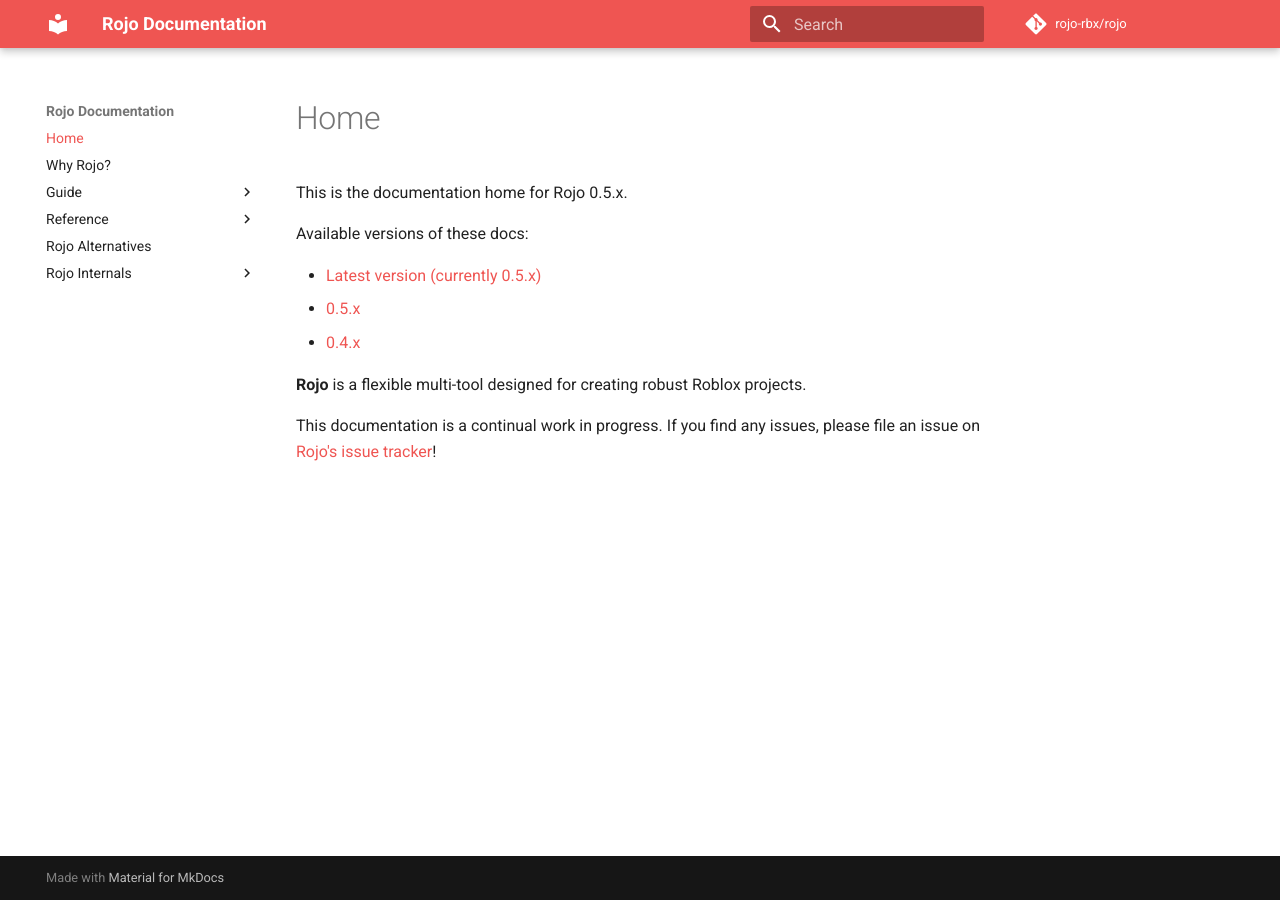
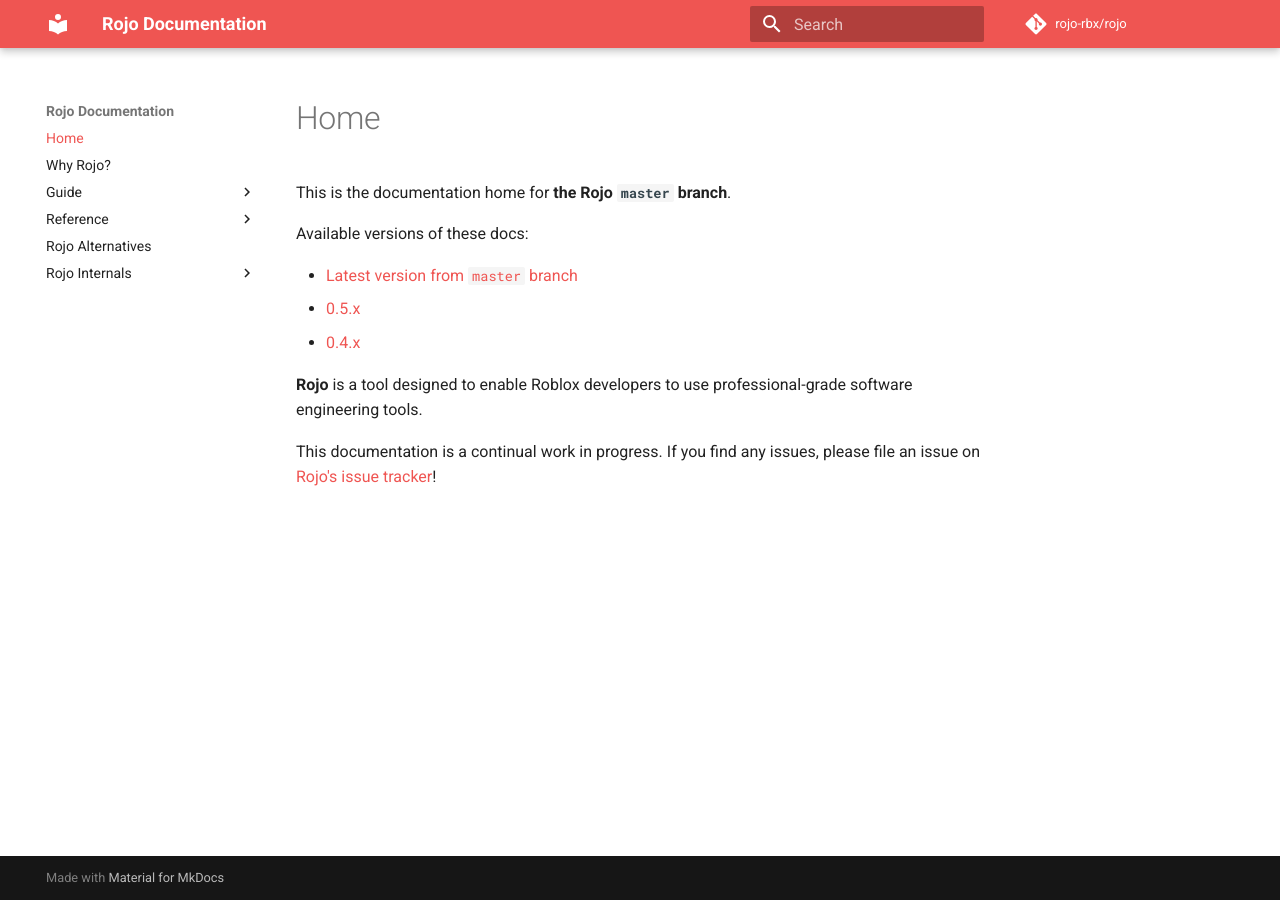
Before and after one commit to rojo-rbx/rojo, an MkDocs documentation site: the page built from docs/index.md, in a window 1280 px wide. Built offline with MkDocs 1.6.1 and Material for MkDocs 9.7.7, drawn with Linux system fonts in a browser that asks for light colours; comment, search, counter and statistics services are not loaded.

Commit message:
Update docs home for 0.5.x

```diff
--- a/docs/index.md
+++ b/docs/index.md
@@ -1,11 +1,11 @@
-This is the documentation home for Rojo 0.5.x.
+This is the documentation home for **the Rojo `master` branch**.
 
 Available versions of these docs:
 
-* [Latest version (currently 0.5.x)](https://rojo.space/docs/latest)
+* [Latest version from `master` branch](https://rojo.space/docs/latest)
 * [0.5.x](https://rojo.space/docs/0.5.x)
 * [0.4.x](https://rojo.space/docs/0.4.x)
 
-**Rojo** is a flexible multi-tool designed for creating robust Roblox projects.
+**Rojo** is a tool designed to enable Roblox developers to use professional-grade software engineering tools.
 
 This documentation is a continual work in progress. If you find any issues, please file an issue on [Rojo's issue tracker](https://github.com/rojo-rbx/rojo/issues)!
```
